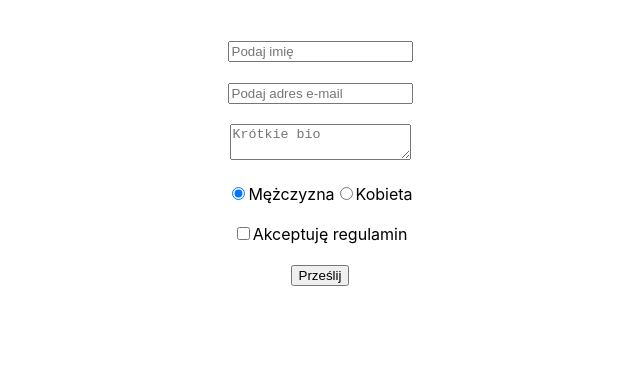
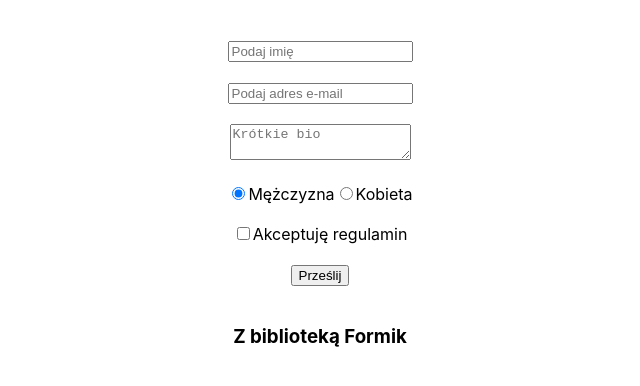
Before and after one commit to pioteres/valid-form, a React (Create React App) app: page / in a window 1280 px wide. Shown: the top 386 px of the page, without its empty margins (320-960 px from the left). Built offline with nearby package versions, Linux system fonts and the light colour scheme.

Commit message:
add empty Formmik component

```diff
--- a/package.json
+++ b/package.json
@@ -6,6 +6,7 @@
     "@testing-library/jest-dom": "^5.11.4",
     "@testing-library/react": "^11.1.0",
     "@testing-library/user-event": "^12.1.10",
+    "formik": "^2.2.6",
     "react": "^17.0.1",
     "react-dom": "^17.0.1",
     "react-scripts": "4.0.3",
--- a/src/App.js
+++ b/src/App.js
@@ -1,4 +1,5 @@
 import Form from './pages/Form';
+import Formmik from './pages/Formmik';
 import './App.css';
 
 
@@ -6,6 +7,8 @@ function App() {
   return (
     <div className="App">
       <Form />
+      <h3>Z biblioteką Formik</h3>
+      <Formmik />
     </div>
   );
 }
--- /dev/null
+++ b/src/pages/Formmik.js
@@ -0,0 +1,11 @@
+import React from 'react';
+
+function Formmik() {
+  return (
+    <div>
+
+    </div>
+  )
+}
+
+export default Formmik;
```
Also changed, not shown: 1 other file (tests, documents, lock files or other folders).
